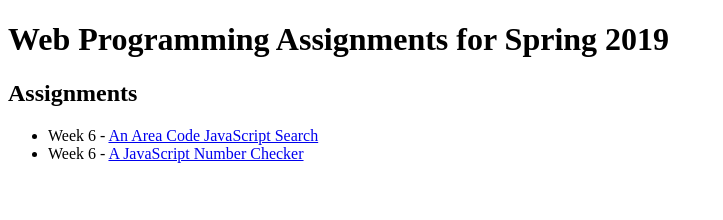
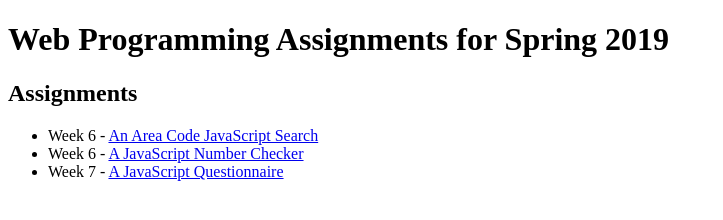
Before and after one commit to Rodolfo02002/idtlbosarge.github.io, a plain HTML site: page index.html in a window 1280 px wide. Shown: the whole page, without its empty margins (0-723 px from the left). Drawn offline with Linux system fonts and the light colour scheme.

Commit message:
Add a link for Week 7
A JavaScript Questionnaire

```diff
--- a/index.html
+++ b/index.html
@@ -24,6 +24,7 @@
 	<ul>
 		<li>Week 6 - <a href="idtlbosarge.github.io/AreaCodes.html">An Area Code JavaScript Search</a></li>
 		<li>Week 6 - <a href="idtlbosarge.github.io/NumberCheck.html">A JavaScript Number Checker</a></li>
+		<li>Week 7 - <a href="idtlbosarge.github.io/Questionnaire.html">A JavaScript Questionnaire</a></li>
 
 </body>
 
```
